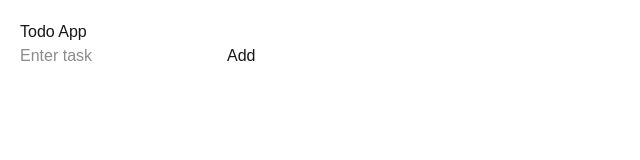
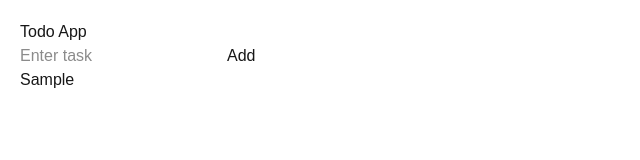
Before and after one commit to Reno-mathews/ToDo-App-NextJS, a Next.js app in the folder nextjs-todo/: page / in a window 1280 px wide. Both pictures are taken after typing "Sample" into the empty fields and a click on the button "Add". Shown: the top 160 px of the page, without its empty margins (0-640 px from the left). Built offline with nearby package versions, Linux system fonts and the light colour scheme.

Commit message:
Setting up

```diff
--- a/nextjs-todo/app/page.tsx
+++ b/nextjs-todo/app/page.tsx
@@ -43,6 +43,12 @@ export default function Home() {
         placeholder="Enter task"
       />
       <button onClick={addTask}>Add</button>
+
+      <ul>
+        {tasks.map((task) => (
+          <li key={task.id}>{task.title}</li>
+        ))}
+      </ul>
     </div>
-  )
+  );
 }
```
